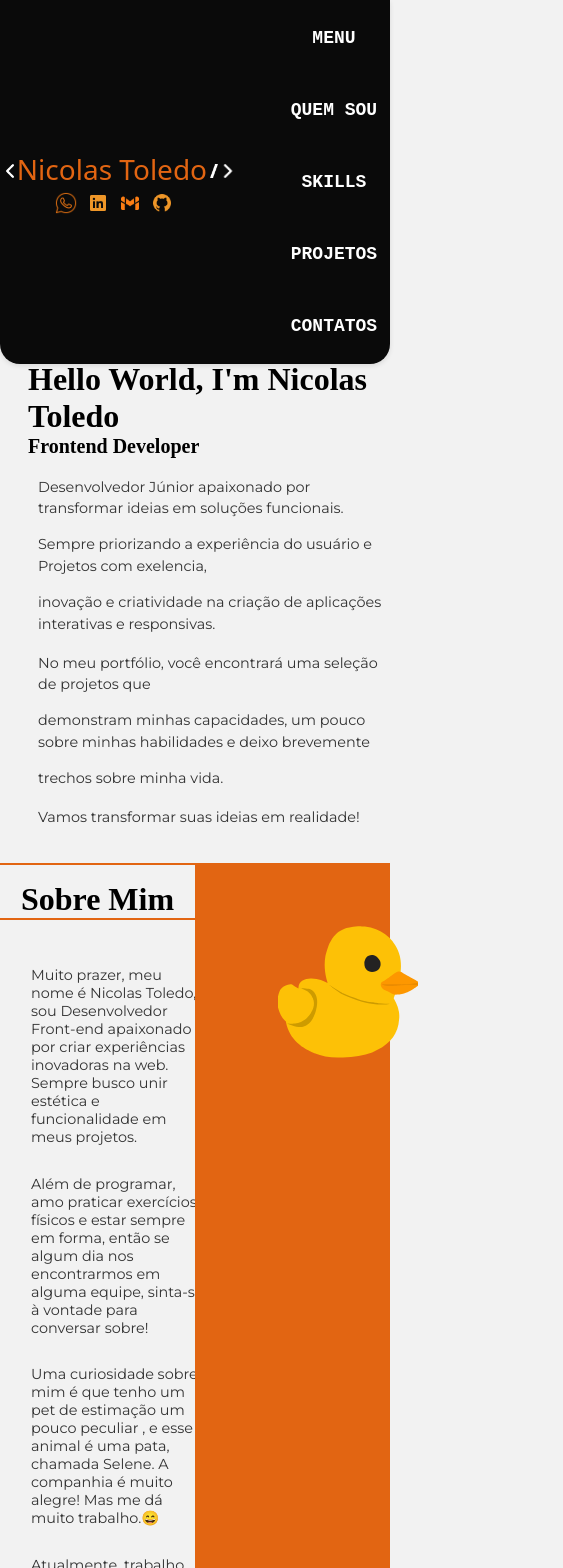
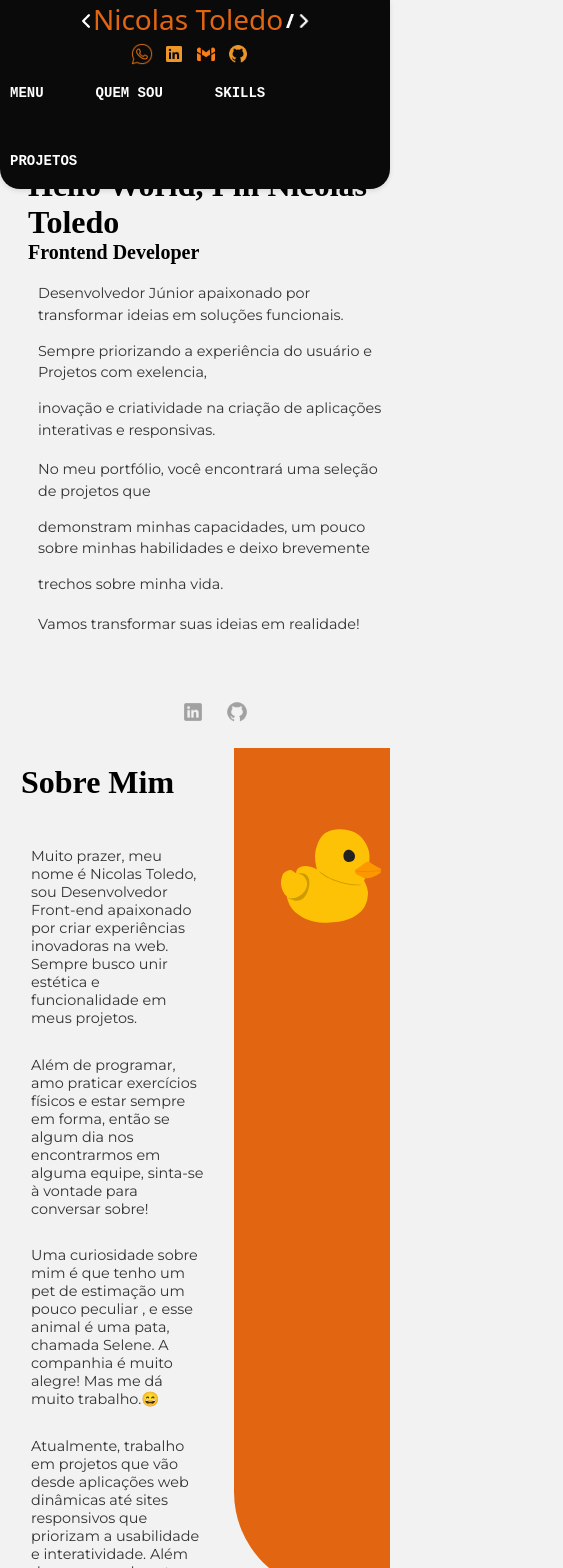
Before and after one commit to NicolasToledo01/Portif-lio_Toledo, a React (Vite) app: page / in a window 390 px wide. Shown: the top 1568 px of the page, 563 px wide, since content can reach past the window. Built offline with nearby package versions, Linux system fonts and the light colour scheme; a web font is replaced by a local one.

Commit message:
chore: ajustes de responsividade

```diff
--- a/index.html
+++ b/index.html
@@ -13,8 +13,9 @@
     <!-- Biblioteca Lottie -->
     <style>
       #animation {
-        width: 100px; /* Ajuste a largura conforme necessário */
-        height: 100px; /* Ajuste a altura conforme necessário */
+        width: 50%; /* Usa uma largura relativa */
+        max-width: 300px; /* Define um limite máximo */
+        height: auto; /* Mantém a proporção */
         margin: auto; /* Centraliza a animação */
       }
       body {
--- a/src/Components/NavBar.tsx
+++ b/src/Components/NavBar.tsx
@@ -47,11 +47,6 @@ const NavBar = () => {
             Projetos
           </Link>
         </li>
-        <li>
-          <Link to="contatos" smooth={true} duration={500}>
-            Contatos
-          </Link>
-        </li>
       </ul>
     </nav>
   );
--- a/src/Components/Navbar.module.css
+++ b/src/Components/Navbar.module.css
@@ -1,13 +1,13 @@
 nav {
-  position: fixed; /* Fixa a navegação no topo */
-  top: 0; /* Posiciona no topo */
-  left: 0; /* Alinha à esquerda */
-  right: 0; /* Alinha à direita */
-  height: auto; /* Altura definida da navegação */
-  background-color: #0a0a0a; /* Cor de fundo */
-  box-shadow: 0 2px 5px rgba(0, 0, 0, 0.1); /* Sombra para destaque */
-  z-index: 1000; /* Garante que esteja acima de outros conteúdos */
-  text-align: center; /* Centraliza o texto */
+  position: fixed;
+  top: 0;
+  left: 0;
+  right: 0;
+  height: auto;
+  background-color: #0a0a0a;
+  box-shadow: 0 2px 5px rgba(0, 0, 0, 0.1);
+  z-index: 1000;
+  text-align: center;
   display: flex;
   flex-direction: row;
   justify-content: space-around;
@@ -16,34 +16,32 @@ nav {
   border-bottom-left-radius: 20px;
 }
 .container {
-  display: flex; /* Alinhar filhos na vertical */
-  flex-direction: column; /* Organiza as seções em coluna */
+  display: flex;
+  flex-direction: column;
 }
 
 section {
-  height: auto; /* Altura automática */
+  height: auto;
 }
 
-/* Borda da .bord */
 .bord {
   width: 90%;
-  border: #cbcccf 0.1px solid; /* Cor e largura da borda */
+  border: #cbcccf 0.1px solid;
   display: flex;
   justify-content: center;
   align-items: center;
   text-align: center;
   margin: 0 auto;
-  flex-direction: column; /* Para telas menores, mude a direção para coluna */
+  flex-direction: column;
 }
 
-/* Estilizando a lista na navbar */
 ul {
-  list-style: none; /* Remove marcadores de lista */
-  display: flex; /* Alinha os itens na mesma linha */
-  flex-wrap: wrap; /* Permite quebra de linha se necessário */
+  list-style: none;
+  display: flex;
+  flex-wrap: wrap;
   top: 50%;
   left: 50%;
-  transition: translate(-50%, -50%); /* Transição suave para efeito de hover */
+  transition: translate(-50%, -50%);
   cursor: pointer;
 }
 
@@ -51,36 +49,43 @@ ul li a {
   position: relative;
   display: block;
   text-transform: uppercase;
-  flex: 1; /* Permite que os itens se expandam */
+  flex: 1;
   padding: 10px 10px;
   z-index: 1;
 }
 
 .nav a {
-  text-decoration: none; /* Remove sublinhado */
-  color: #ffffff; /* Cor de fundo branca */
-  transition: 0.5s; /* Transição suave na cor ao passar o mouse */
+  text-decoration: none;
+  color: #ffffff;
+  transition: 0.5s;
 }
 
-/* Estilo para telas menores */
 @media (max-width: 600px) {
+  .nav {
+    display: flex;
+    flex-direction: column;
+    align-items: center;
+    height: auto;
+  }
   .nav ul {
-    flex-direction: column; /* Alinha os itens em coluna */
-    align-items: center; /* Centraliza os itens horizontalmente */
+    flex-direction: row;
+    align-items: center;
+    font-size: 14px;
   }
 
   .bord {
-    width: 100%; /* Altera a largura da borda para 100% */
+    width: 100%;
   }
 
   .ul {
-    font-size: 20px; /* Ajusta o tamanho da fonte para telas menores */
+    gap: 0;
+    margin: 0;
+    padding: 10px 0px;
   }
 }
 
-/* Efeito de hover nos links */
 ul li a:hover {
-  color: #e26512; /* Altera a cor ao passar o mouse */
+  color: #e26512;
 }
 ul li a:hover:before {
   transform: scaleY(1);
@@ -92,13 +97,12 @@ ul li a:hover:after {
 }
 
 .ul {
-  font-size: 18px; /* Tamanho base da fonte */
-  font-weight: 700; /* Negrito */
-  font-family: monospace; /* Fonte monoespaçada */
+  font-size: 18px;
+  font-weight: 700;
+  font-family: monospace;
   gap: 2rem;
 }
 
-/* Efeito ao passar o mouse em itens de lista */
 ul li a:before {
   content: "";
   position: absolute;
@@ -106,8 +110,8 @@ ul li a:before {
   left: 0;
   width: 100%;
   height: 100%;
-  border-bottom: #e26512 2px solid; /* Adiciona uma borda na parte inferior */
-  border-top: #e26512 2px solid; /* Adiciona uma borda na parte inferior */
+  border-bottom: #e26512 2px solid;
+  border-top: #e26512 2px solid;
   transform: scaley(1.5);
   opacity: 0;
   transition: 0.4s;
@@ -119,7 +123,7 @@ ul li a:after {
   left: 0;
   width: 100%;
   height: 100%;
-  transform: scale(0); /* Aumenta o item levemente no hover */
+  transform: scale(0);
   transform: scale(1.5);
   opacity: 0;
   transition: 0.4s;
@@ -128,7 +132,7 @@ ul li a:after {
 .icone {
   width: 14px;
   height: 14px;
-  filter: invert(1); /* Inverte as cores da imagem */
+  filter: invert(1);
 }
 .icons {
   display: flex;
@@ -139,18 +143,18 @@ ul li a:after {
   margin-right: 10px;
   width: 22px;
   height: 22px;
-  transition: transform 0.1s ease; /* Transição suave para transformações */
+  transition: transform 0.1s ease;
   cursor: pointer;
 }
 .icons:hover {
-  transform: scale(1.2); /* Aumenta a escala verticalmente ao passar o mouse */
+  transform: scale(1.2);
 }
 .lineNav {
   display: flex;
   flex-direction: row;
   align-items: center;
   text-align: center;
-  transition: transform 0.1s ease; /* Transição suave para transformações */
+  transition: transform 0.1s ease;
 }
 .columIcons {
   display: flex;
@@ -162,15 +166,13 @@ ul li a:after {
   flex-direction: column;
   align-items: center;
   text-align: center;
-  transition: transform 0.1s ease; /* Transição suave para transformações */
+  transition: transform 0.1s ease;
 }
 
 .Nome {
-  font-size: 28px; /* Aumentando o tamanho da fonte */
-  color: #e26512; /* Cor do texto */
-  font-weight: 400; /* Deixa a fonte mais grossa */
+  font-size: 28px;
+  color: #e26512;
+  font-weight: 400;
   font-family: "Jaini", "system-ui", sans-serif;
-  font-weight: 400;
-  font-style: normal;
   margin-bottom: 0.3rem;
 }
--- a/src/Pages/AboutMe.module.css
+++ b/src/Pages/AboutMe.module.css
@@ -8,14 +8,15 @@
   margin-top: 30%;
   margin-left: 40%;
   cursor: pointer;
+  transition: all 0.3s ease-in-out; /* Suaviza mudanças de tamanho */
 }
 .sobre {
   justify-content: center;
   text-align: center;
   align-items: center;
-  border-bottom: 2px solid #e26512;
   margin-top: 1rem;
 }
+
 .left {
   background-color: #f2f2f2; /* Metade esquerda branca */
   width: 50%; /* Ocupa 50% do espaço */
@@ -23,7 +24,6 @@
   position: absolute;
   left: 0; /* Alinhar à esquerda */
   border-bottom-right-radius: 100px; /* Bordas arredondadas na parte inferior esquerda */
-  border-top: 2px solid #e26512;
 }
 
 .right {
@@ -53,6 +53,13 @@
 
 /* Media Queries para responsividade */
 @media (max-width: 768px) {
+  .animationContainer {
+    width: 120px; /* Reduz tamanho em telas menores */
+    height: 120px;
+    margin-top: 20%; /* Ajusta margem superior */
+    margin-left: 35%; /* Ajusta margem esquerda */
+  }
+
   .card {
     width: 80%; /* Aumenta a largura em telas menores */
   }
@@ -61,9 +68,25 @@
 @media (max-width: 480px) {
   .main {
     padding-inline: 0.5rem; /* Diminui o padding em telas menores */
+    margin-bottom: 40%;
+  }
+
+  .animationContainer {
+    width: 100px; /* Ajusta tamanho para telas de celulares */
+    height: 100px;
+    margin-top: 50%; /* Ajusta margem superior */
+    margin-left: 30%; /* Ajusta margem esquerda */
   }
 
   .card {
     width: 90%; /* Ajusta a largura para telas de celulares */
   }
+  .right {
+    background-color: #e26512; /* Metade direita laranja */
+    width: 40%; /* Ocupa 50% do espaço */
+    height: 100%; /* Altura total */
+    position: absolute;
+    right: 0; /* Alinhar à direita */
+    border-bottom-left-radius: 100px; /* Bordas arredondadas na parte inferior esquerda */
+  }
 }
--- a/src/Pages/Home.module.css
+++ b/src/Pages/Home.module.css
@@ -72,51 +72,67 @@
 
 /* Media Queries para responsividade */
 @media (max-width: 768px) {
-  /* Para telas menores, como tablets e smartphones */
   .icone {
-    width: 1.5rem; /* Diminui o tamanho dos ícones */
+    width: 1.5rem;
     height: 1.5rem;
   }
 
   .divParagrafos {
-    font-size: 0.9rem; /* Diminui tamanho da fonte em telas menores */
+    font-size: 0.9rem;
   }
 
   .container {
-    flex-direction: column; /* Muda o layout para coluna em telas menores */
-    align-items: flex-start; /* Alinha os itens no início */
+    flex-direction: column;
+    align-items: center; /* Alinha os itens no centro */
+    gap: 2rem; /* Adiciona espaçamento entre os itens */
   }
+
   .main {
     padding: 20px;
     height: auto;
     margin: 0 auto;
   }
+
+  .men {
+    width: 100%; /* Ajusta largura para ocupar o espaço disponível */
+    max-width: 200px; /* Define um limite máximo */
+    height: auto;
+  }
+
+  .divIcones {
+    margin-top: 10%;
+  }
+}
+
+@media (max-width: 480px) {
+  .main {
+    padding-inline: 0.5rem;
+    margin-top: 10%;
+    padding: 20px;
+    height: auto;
+  }
   .container {
+    display: flex;
+    flex-direction: column-reverse;
+    align-items: center;
+  }
+  .divIcones {
     display: flex;
     flex-direction: row;
   }
   .men {
-    width: 0px;
-    height: 0px;
+    width: 100%;
+    max-width: 150px; /* Reduz ainda mais o limite máximo */
+    height: auto;
   }
+
   .divIcones {
-    margin-top: 20%;
+    margin-top: 5%;
+  }
+
+  .contato {
+    width: 140px; /* Ajusta o botão para telas menores */
+    height: 35px;
+    font-size: 18px;
   }
 }
-
-@media (max-width: 480px) {
-  /* Para celulares */
-  .main {
-    padding-inline: 0.5rem; /* Diminui o padding em telas menores */
-    margin-top: 50%;
-    padding: 20px;
-    height: auto;
-  }
-  .men {
-    width: 0px;
-    height: 0px;
-  }
-  .divIcones {
-    margin-top: 0;
-  }
-}
--- a/src/Pages/Skills.module.css
+++ b/src/Pages/Skills.module.css
@@ -169,6 +169,12 @@
     width: 35px;
     height: 45px;
   }
+  .titles {
+    margin: 0.4rem;
+  }
+  .titlesAprendizagem {
+    margin: 0.8rem 1rem;
+  }
 }
 /* Efeito de onda */
 .CardSkill:active::after {
--- a/src/Pages/Skills.tsx
+++ b/src/Pages/Skills.tsx
@@ -90,8 +90,12 @@ const Skills = () => {
       <div className={style.right}>
         <div className={style.titles}>
           <h1 className={style.h1}>Habilidades</h1>
-          <p>habilidades que desenvolvi ao longo</p>
-          <p>do meu aprendizado e experiência profissional:</p>
+          <div className={style.titlesAprendizagem}>
+            <p>
+              habilidades que desenvolvi com meu aprendizado e experiência
+              profissional:
+            </p>
+          </div>
         </div>
         <div className={style.containerCards}>
           <div className={style.flex}>
--- a/src/assets/duck/LottieAnimation.tsx
+++ b/src/assets/duck/LottieAnimation.tsx
@@ -20,14 +20,14 @@ const LottieAnimation: React.FC = () => {
 
   return (
     <div
-      className={styles.animationContainer}
+      className={`${styles.animationContainer} ${styles.responsiveAnimation}`}
       onClick={playSound}
       role="button"
       tabIndex={0}
     >
       {" "}
       {/* Adiciona um contêiner */}
-      <Lottie options={defaultOptions} height={140} width={140} />
+      <Lottie options={defaultOptions} />
     </div>
   );
 };
```
Also changed, not shown: src/Components/Footer.module.css (+53 -0 lines), src/Pages/Projeto.module.css (+34 -1 lines).
